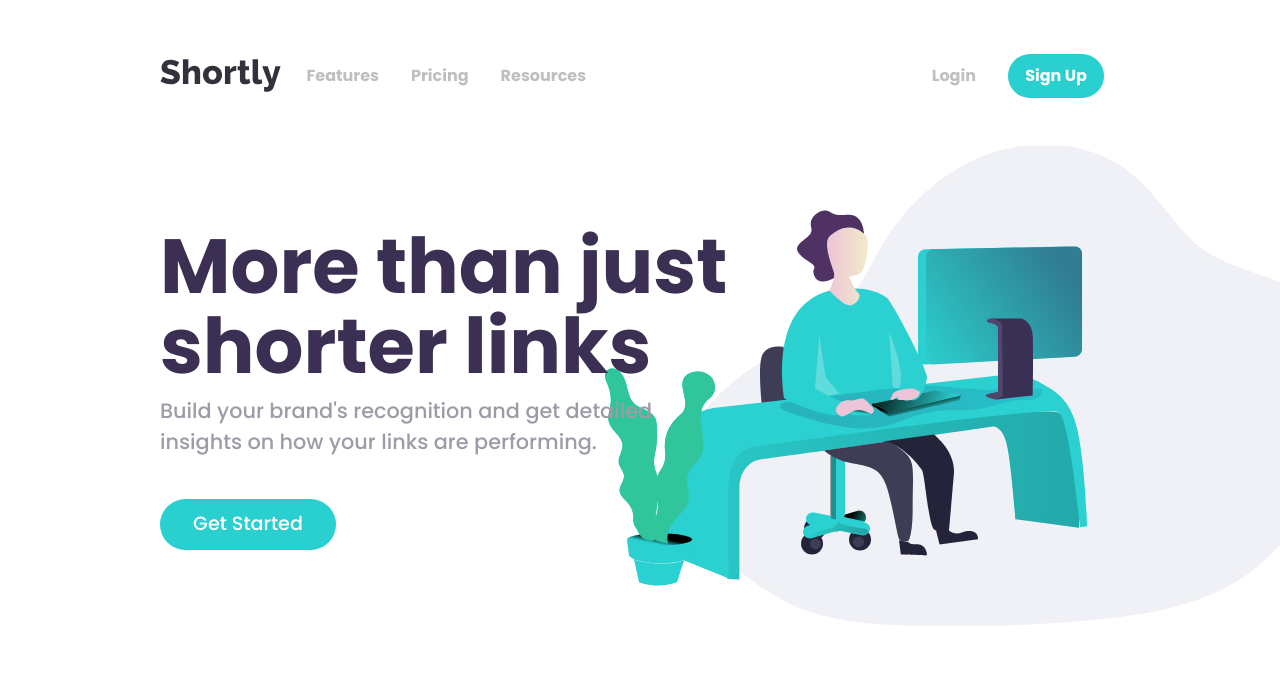
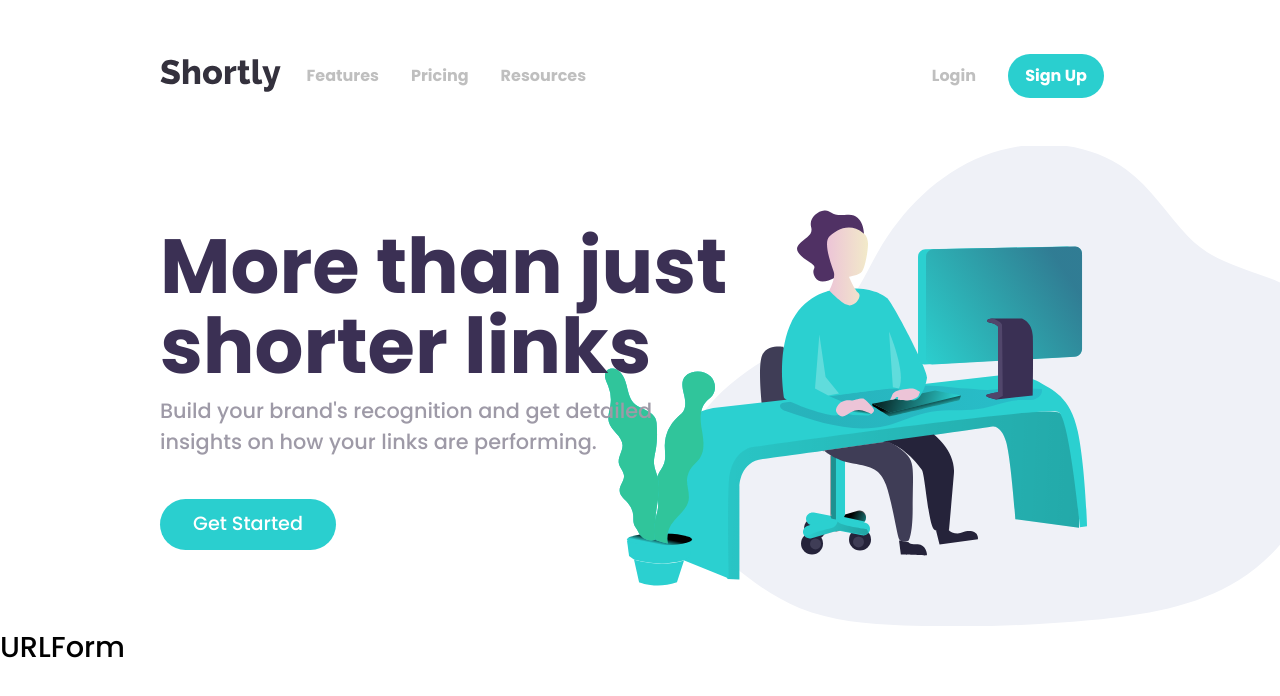
Before and after one commit to penguinboots/url-shortener, a React (Vite) app: page / in a window 1280 px wide. Shown: the top 696 px of the page. Built offline with nearby package versions, Linux system fonts and the light colour scheme.

Commit message:
add URLForm component

```diff
--- a/src/App.jsx
+++ b/src/App.jsx
@@ -4,6 +4,7 @@ import Hero from './components/Hero'
 
 import { useState } from "react";
 import Menu from './components/Menu';
+import URLForm from './components/URLForm';
 
 function App() {
 
@@ -15,11 +16,11 @@ function App() {
 
   return (
     <div className="app-wrapper">
-      <Nav isOpen={isOpen} toggleMenu={toggleMenu}/>
+      <Nav isOpen={isOpen} toggleMenu={toggleMenu} />
       <Menu isOpen={isOpen} />
       <Hero />
-      {/* <URLForm />
-      <Features />
+      <URLForm />
+      {/* <Features />
       <CallToAction />
       <Footer /> */}
     </div>
--- /dev/null
+++ b/src/components/URLForm.jsx
@@ -0,0 +1,5 @@
+export default function URLForm() {
+  return (
+    <div>URLForm</div>
+  )
+}
```
